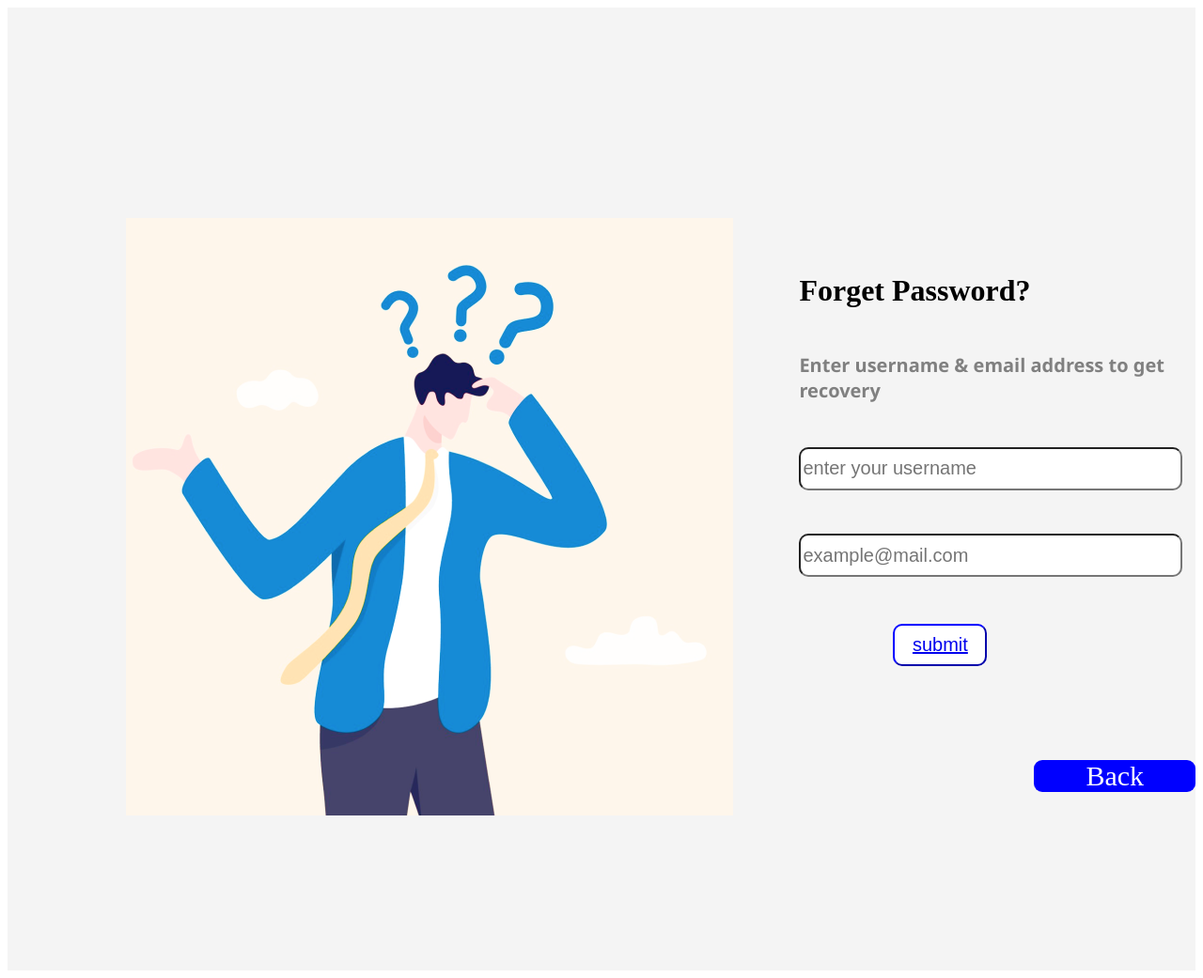
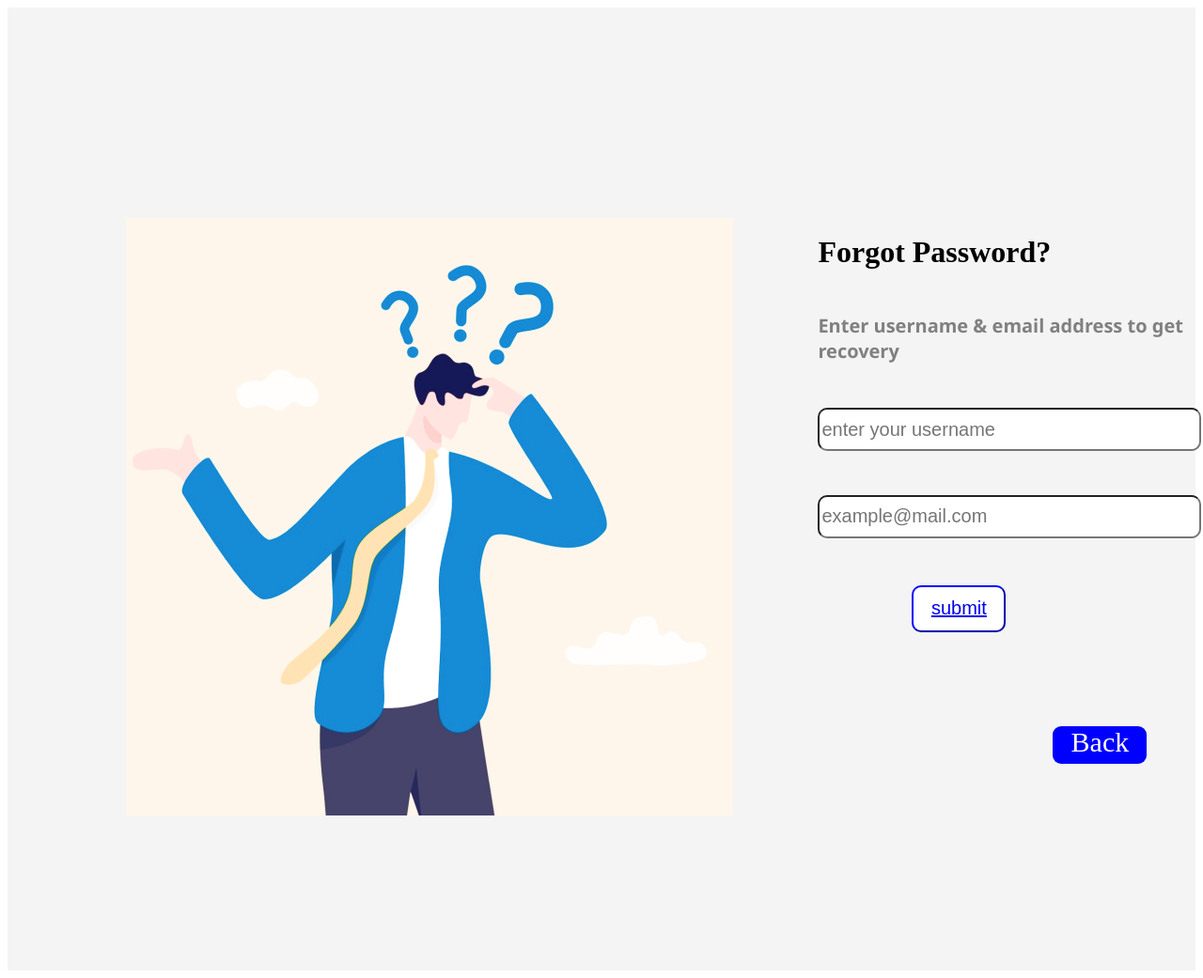
Before and after one commit to dhiman-dev/Edification, a PHP site: page /forget.php in a window 1280 px wide. Shown: the whole page at 94% size. Run offline with PHP 8.4, Linux system fonts and the light colour scheme.

Commit message:
style fixing

```diff
--- a/forget.php
+++ b/forget.php
@@ -36,12 +36,12 @@ if(isset($_POST['recovery'])){
             <div class="img" style="padding-left: 10%; padding-top: 5%;">
                 <img src="img/forget.png" alt="">
             </div>
-            <div class="forget-box" style="padding-left: 70px;">
+            <div class="forget-box" style="padding-left: 90px;">
+                <!-- <br>
                 <br>
                 <br>
-                <br>
-                <br>
-                <h1>Forget Password?</h1>
+                <br> -->
+                <h1>Forgot Password?</h1>
                 <form action="#" method="POST">
                     <!-- username feild -->
                     <h6 style="color: grey; font-family: 'Segoe UI', Tahoma, Geneva, Verdana, sans-serif; font-size: 20px;">Enter username & email address to get recovery</h6>
@@ -56,10 +56,14 @@ if(isset($_POST['recovery'])){
                     <br>
 
                     <button name="recovery" class="btnz" type="button"
-                    style="background-color: white; color: white; height: 45px; width: 100px; border-radius: 10px; font-size: 20px; border-color: blue; margin-left: 100px;margin-top: 50px;"
-                    value="submit"> <a href="login.php">submit</a> </button>
+                        style="background-color: white; color: white;
+                        height: 50px; width: 100px; border-radius: 10px;
+                        font-size: 20px; border-color: blue; margin-left: 100px;
+                        margin-top: 50px;"
+                        value="submit"> <a href="login.php">submit</a>
+                    </button>
                 </form>
-                <div class="back">
+                <div class="back" style="height: 40px; width: 100px;">
                     <a href="login.php">Back</a>
                 </div>
             </div>
--- a/login.php
+++ b/login.php
@@ -33,7 +33,7 @@
               <div>
                 <label for="uname"><b>Username</b></label><br>
                 <!-- username -->
-                <input type="text" placeholder="" name="username" required>
+                <input type="text" style="font-size: 22px;" placeholder="enter your username" name="username" required>
               </div>
 
             </div>
@@ -44,7 +44,7 @@
               <div>
                 <label for="psw"><b>Password</b></label><br>
                 <!-- password -->
-                <input type="password" placeholder="" name="password" required>
+                <input type="password" style="font-size: 22px;" placeholder="enter your password" name="password" required>
               </div>
             </div>
             <div class="rem-pass">
```
Also changed, not shown: dashboard.php (+14 -2 lines).
